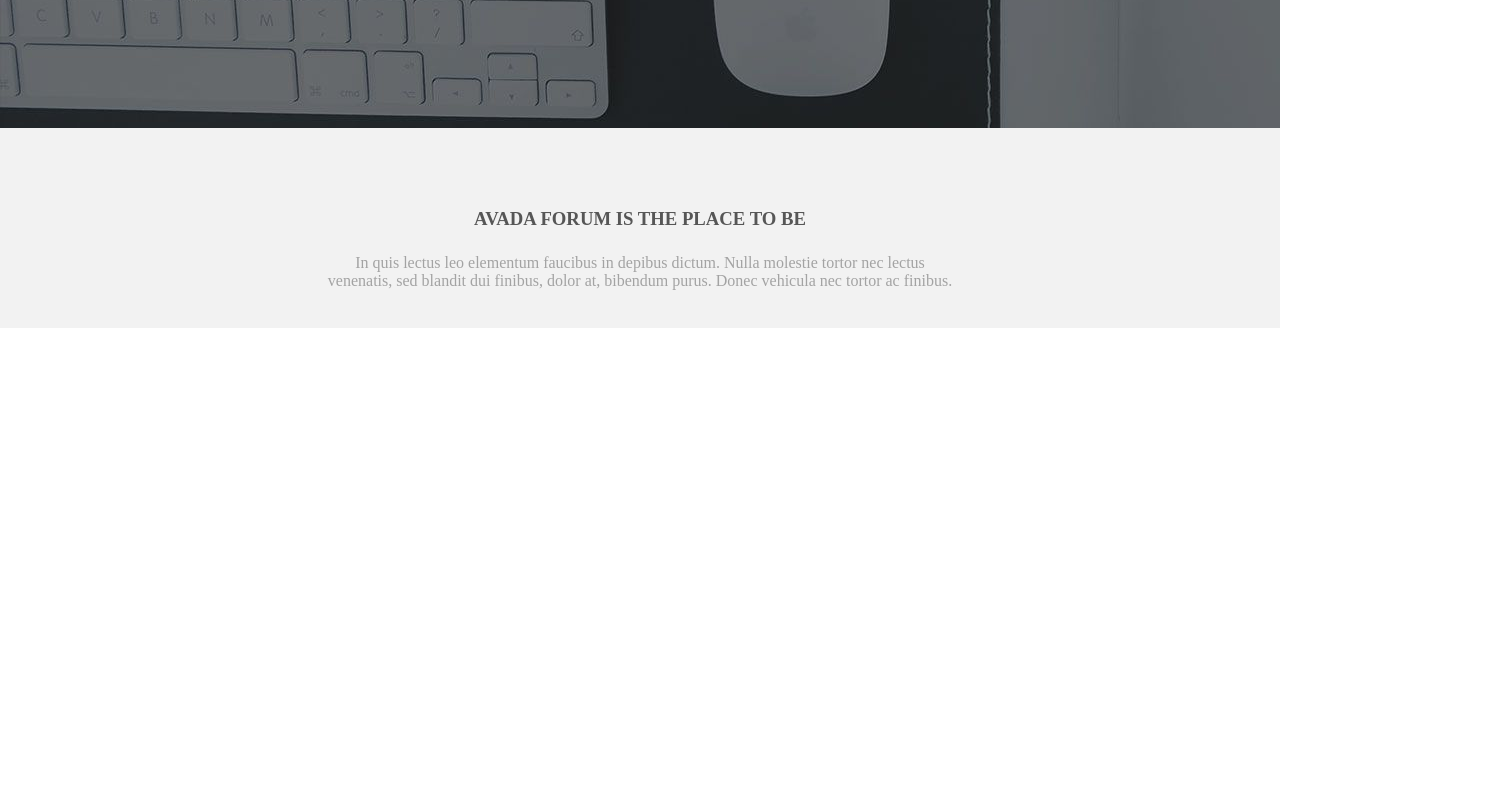
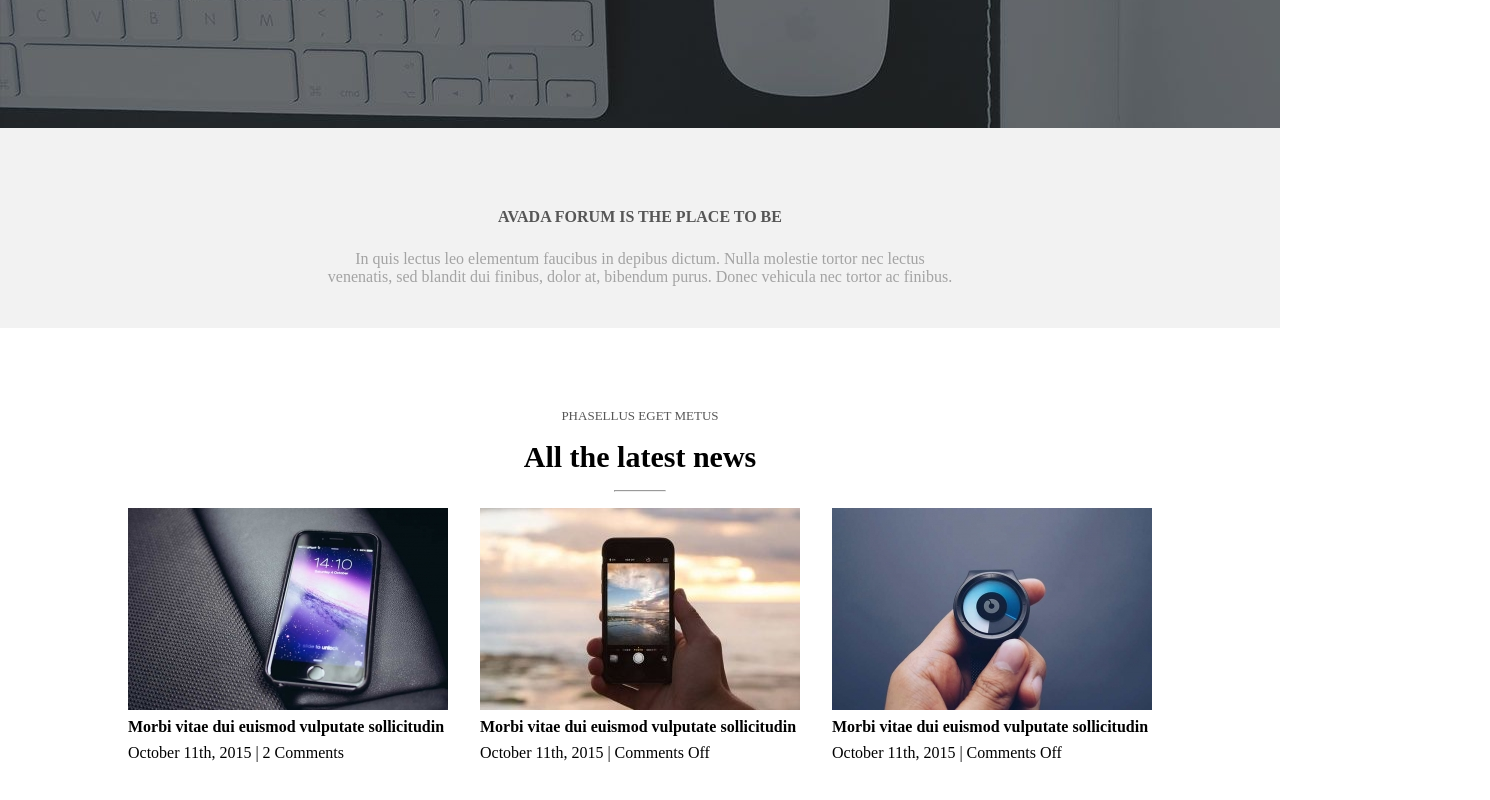
Before and after one commit to emamoldo/proj-html-vuejs, a Vue app: page / in a window 1280 px wide. Shown: the part 835-1635 px from the top of the page, 1490 px wide, since content can reach past the window. Before the commit the page ends 1205 px from the top, so only its background shows below. Built offline with nearby package versions, Linux system fonts and the light colour scheme.

Commit message:
Add The Latest News Section

```diff
--- a/src/App.vue
+++ b/src/App.vue
@@ -38,10 +38,41 @@
 
   <div id="main_container">
     <div id="main_text">
-      <h3>AVADA FORUM IS THE PLACE TO BE</h3>
+      <h4>AVADA FORUM IS THE PLACE TO BE</h4>
       <p id="title_text">In quis lectus leo elementum faucibus in depibus dictum. Nulla molestie tortor nec lectus venenatis, sed blandit dui finibus, dolor at, bibendum purus. Donec vehicula nec tortor ac finibus.</p>
     </div>
   </div>
+
+  <!-- Main 2nd Section -->
+  <div class="latest_news">
+    <p id="eget">PHASELLUS EGET METUS</p>
+    <strong id="latest_title">All the latest news</strong>
+    <hr>
+
+    <div class="card">
+      <div class="first">
+        <img class="first_img" src="/src/assets/img/post_feat_img_25-320x202.jpg" alt="">
+        <strong class="img_title">Morbi vitae dui euismod vulputate sollicitudin</strong>
+        <p class="date_comments">October 11th, 2015 | 2 Comments</p>
+        <!-- <p class="img_text">Donec finibus sit amet orci eger ultricies. Praesent posuere ante ut erat fringilla, vestibulum placerat metus mattis. Aenean dictum vitae nisl</p> -->
+      </div>
+
+      <div class="second">
+        <img class="second_img" src="/src/assets/img/post_feat_img_24-320x202.jpg" alt="">
+        <strong class="img_title">Morbi vitae dui euismod vulputate sollicitudin</strong>
+        <p class="date_comments">October 11th, 2015 | Comments Off</p>
+        <!-- <p class="img_text">Donec finibus sit amet orci eger ultricies. Praesent posuere ante ut erat fringilla, vestibulum placerat metus mattis. Aenean dictum vitae nisl</p> -->
+      </div>
+
+      <div class="third">
+        <img class="third" src="/src/assets/img/post_feat_img_23-320x202.jpg" alt="">
+        <strong class="img_title">Morbi vitae dui euismod vulputate sollicitudin</strong>
+        <p class="date_comments">October 11th, 2015 | Comments Off</p>
+        <!-- <p class="img_text">Donec finibus sit amet orci eger ultricies. Praesent posuere ante ut erat fringilla, vestibulum placerat metus mattis. Aenean dictum vitae nisl</p> -->
+      </div>
+    </div>
+  </div>
+
 
 </template>
 
@@ -126,7 +157,7 @@
     flex-direction: column;
     gap: 1.5rem;
 
-    h3{
+    h4{
       color: var(--bool-first-section-title);
     }
 
@@ -137,4 +168,47 @@
 
   }
 }
+
+/* Main 2nd Section */
+.latest_news{
+  padding: 5rem;
+  text-align: center;
+  align-items: center;
+  display: flex;
+  flex-direction: column;
+  gap: 1rem;
+
+  #eget{
+    color: var(--bool-first-section-title);
+    font-size: 13px;
+  }
+
+  #latest_title{
+    font-size: 30px;
+  }
+
+  hr{
+    color: orange;
+    width: 50px;
+  }
+
+  .card{
+    width: 1700px;
+    display: flex;
+    justify-content: center;
+    gap: 2rem;
+
+    .first, .second, .third{
+      display: flex;
+      flex-direction: column;
+      align-items: flex-start;
+      gap: 0.5rem;
+
+      .img_text{
+        text-wrap: wrap;
+      }
+    }
+
+  }
+}
 </style>
```
